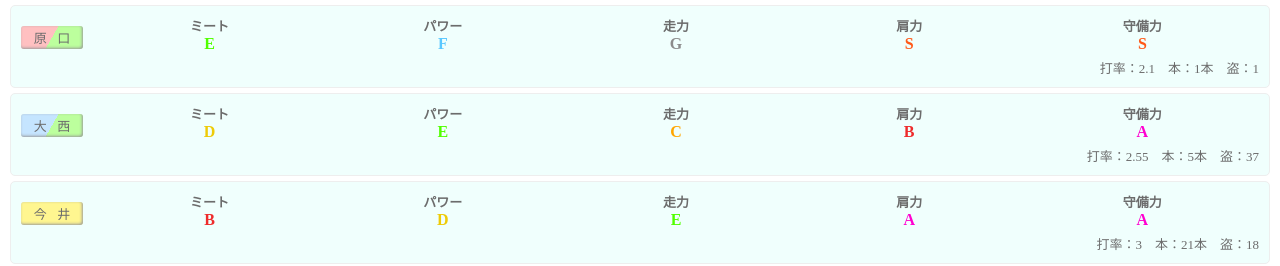
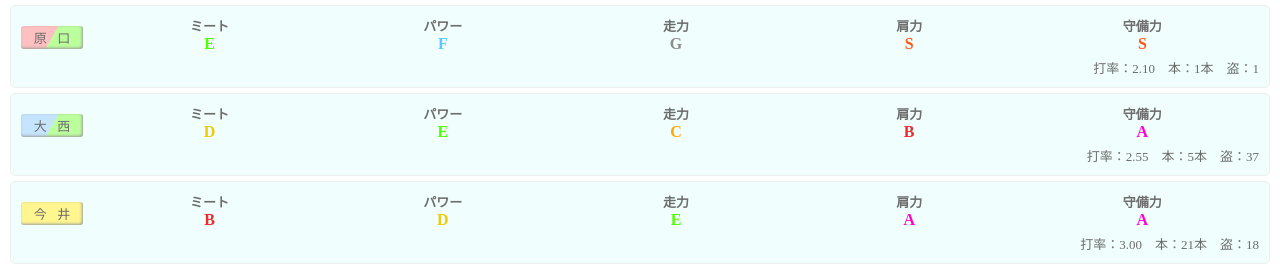
Before and after one commit to masuda0526/scobit, a React app in the folder frontend/: page /#/members in a window 1280 px wide. Shown: the part 2516-2782 px from the top of the page. Built offline with nearby package versions, Linux system fonts and the light colour scheme; the HTML template or start-up script is replaced by a standard one.

Commit message:
打率の表示修正

```diff
--- a/frontend/src/component/UserAbility/UserAbility.tsx
+++ b/frontend/src/component/UserAbility/UserAbility.tsx
@@ -18,7 +18,7 @@ export const UserAbility: React.FC<{player:PlayerWithAbility}> = ({player}) => {
                     <AbilityContainer label="守備力" value={getDefenseAlp(player.err_per_game)} />
                 </div>
             </div>
-            <div className={styles.score}>打率：{Math.floor(player.avr*1000)/100}　本：{player.hr}本　盗：{player.steal}</div>
+            <div className={styles.score}>打率：{(Math.floor(player.avr*1000)/100).toFixed(2)}　本：{player.hr}本　盗：{player.steal}</div>
         </div>
     );
 }
```
